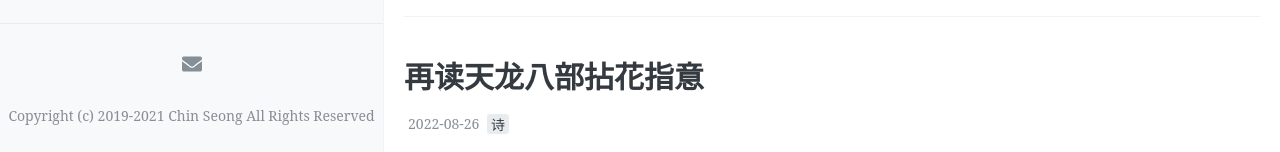
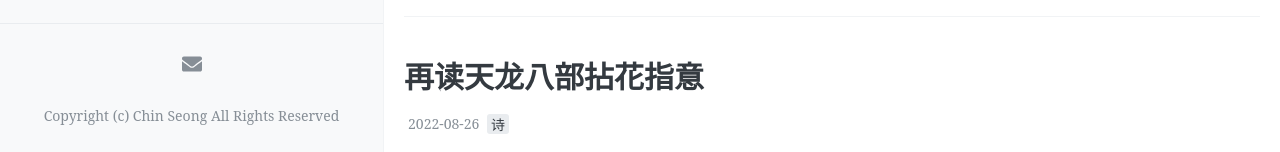
Before and after one commit to mohistplus/blog, a Jekyll site: the page built from index.html, in a window 1280 px wide and 900 px high, scrolled down 587 px. Shown: the part 737-889 px from the top of the window. Built offline with Jekyll 4.4.1, drawn with Linux system fonts in a browser that asks for light colours; the list of posts is cut into pages by our own code; comment, search, counter and statistics services are not loaded.

Commit message:
Update _config.yml

```diff
--- a/_config.yml
+++ b/_config.yml
@@ -51,7 +51,7 @@ footer-links:
   youtube: # channel/<your_long_string> or user/<user-name>
 
 # 站点页脚的文字
-footer-text: Copyright (c) 2019-2021 Chin Seong All Rights Reserved
+footer-text: Copyright (c) Chin Seong All Rights Reserved
 
 #
 # 评论，注意，请不要同时添加多种不同的评论区
```
